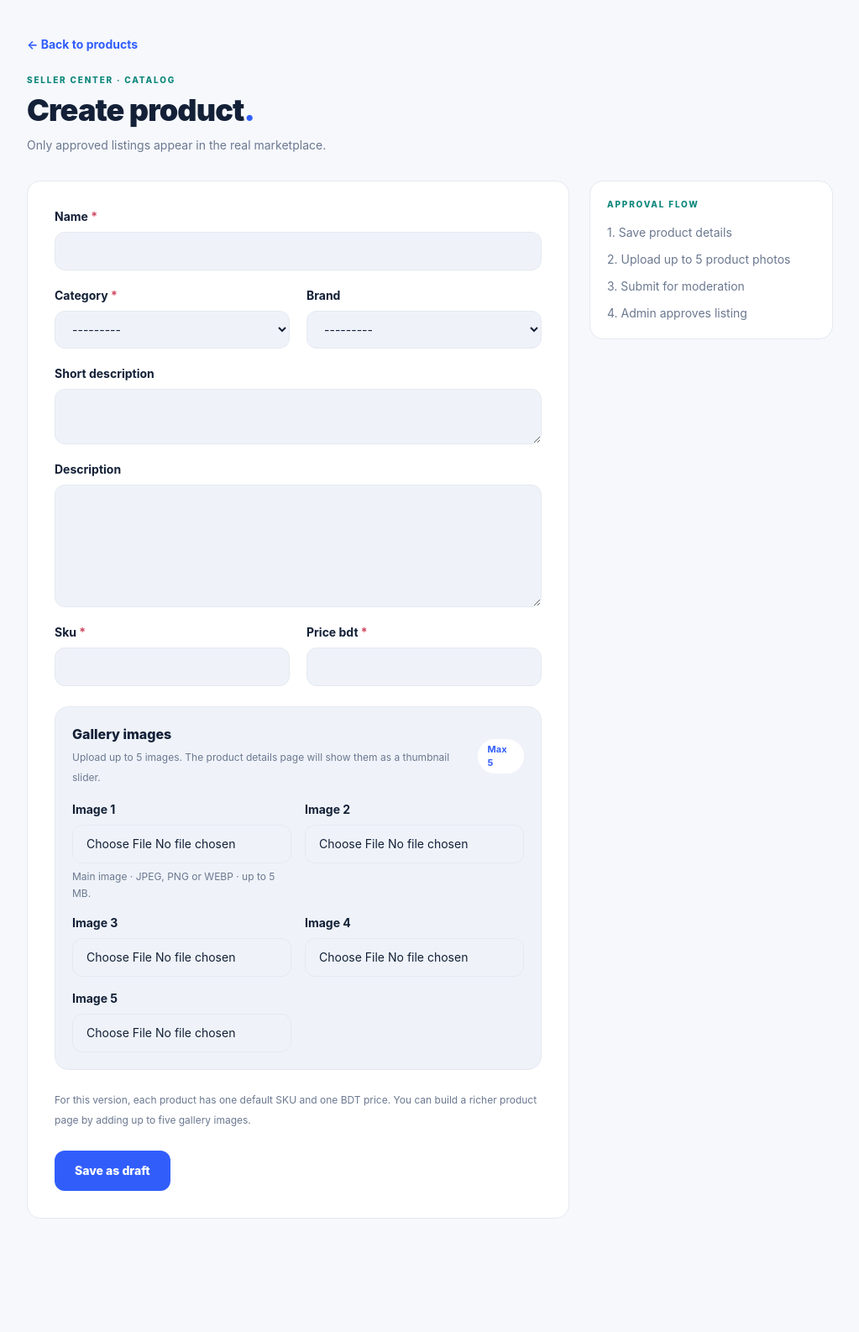
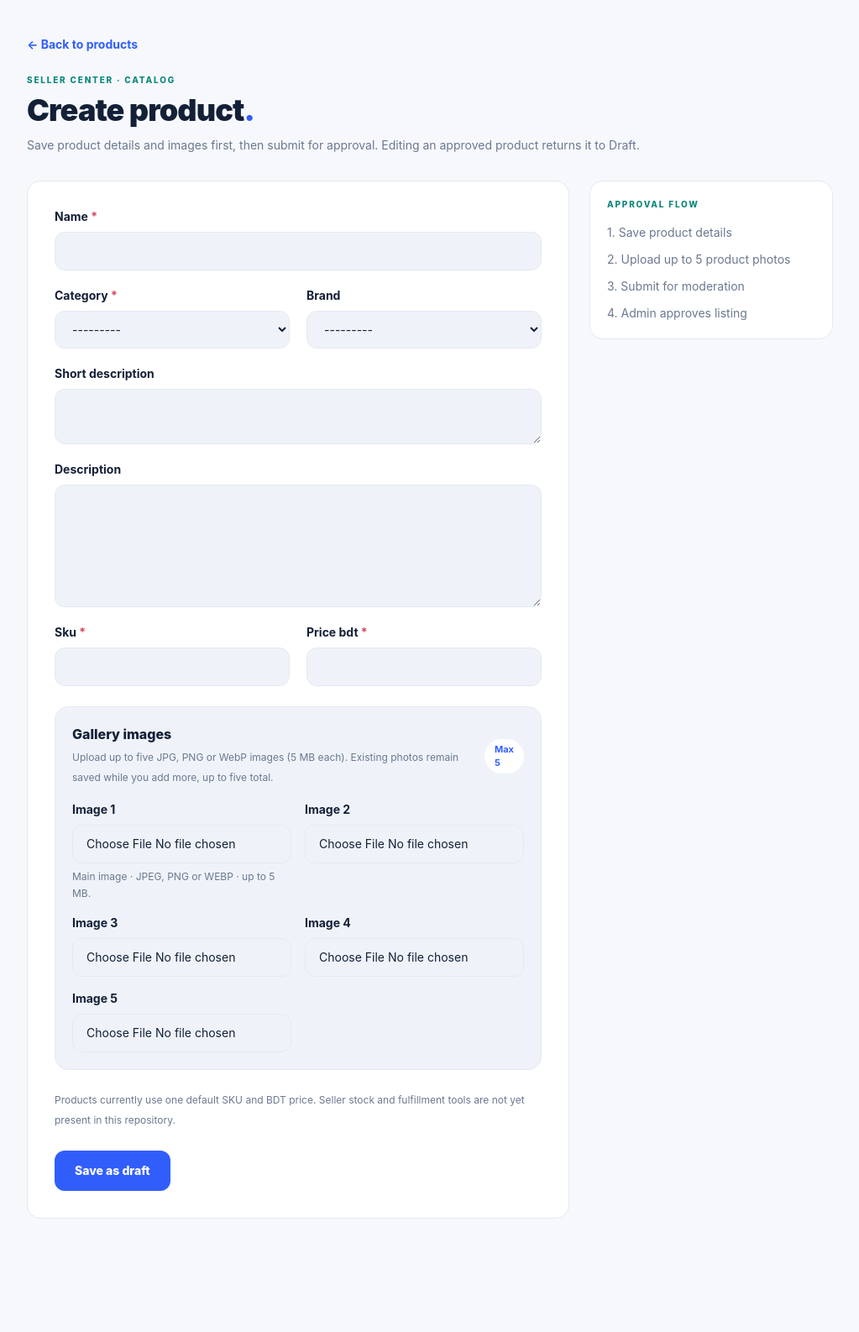
Before and after one commit to si-joy/Nexora-Marketplace, a Django app: page /seller/products/new/ in a window 1280 px wide. Shown: the part 163-1749 px from the top of the page at 84% size, without its empty margins (128-1151 px from the left). Run offline with Django 5.2, Linux system fonts and the light colour scheme; a user stored in the database is signed in; tables that the repository leaves empty hold one stand-in row (values such as "Sample post"); style sheets or scripts are compiled from the project's sources; some libraries are stand-ins or nearby versions.

Commit message:
Clarify gallery upload and approval workflow

```diff
--- a/templates/catalog/seller/product_form.html
+++ b/templates/catalog/seller/product_form.html
@@ -3,7 +3,7 @@
 {% block content %}
 <section class="mx-auto max-w-5xl px-4 pb-20 pt-10 sm:px-6 xl:px-8">
   <a href="{% url 'catalog:seller_products' %}" class="text-sm font-bold text-primary hover:underline">← Back to products</a>
-  <div class="mt-6 flex flex-wrap items-start justify-between gap-4"><div><p class="section-overline">SELLER CENTER · CATALOG</p><h1 class="mt-2 text-3xl font-black tracking-tight sm:text-4xl">{% if editing %}Edit product{% else %}Create product{% endif %}<span class="text-primary">.</span></h1><p class="mt-3 text-sm text-muted">Only approved listings appear in the real marketplace.</p></div>{% if editing %}<span class="rounded-full border border-line bg-surface px-4 py-2 text-sm font-bold text-muted">{{ product.get_status_display }}</span>{% endif %}</div>
+  <div class="mt-6 flex flex-wrap items-start justify-between gap-4"><div><p class="section-overline">SELLER CENTER · CATALOG</p><h1 class="mt-2 text-3xl font-black tracking-tight sm:text-4xl">{% if editing %}Edit product{% else %}Create product{% endif %}<span class="text-primary">.</span></h1><p class="mt-3 text-sm text-muted">Save product details and images first, then submit for approval. Editing an approved product returns it to Draft.</p></div>{% if editing %}<span class="rounded-full border border-line bg-surface px-4 py-2 text-sm font-bold text-muted">{{ product.get_status_display }}</span>{% endif %}</div>
   <div class="mt-8 grid gap-6 lg:grid-cols-[1fr_290px]">
     <form method="post" enctype="multipart/form-data" class="space-y-6 rounded-2xl border border-line bg-surface p-5 sm:p-8">{% csrf_token %}
       {% include 'components/forms/errors.html' %}
@@ -18,7 +18,7 @@
       </div>
 
       <div class="rounded-2xl border border-line bg-surface-soft p-4 sm:p-5">
-        <div class="flex items-center justify-between gap-3"><div><h2 class="text-base font-extrabold text-foreground">Gallery images</h2><p class="mt-1 text-xs leading-6 text-muted">Upload up to 5 images. The product details page will show them as a thumbnail slider.</p></div><span class="rounded-full bg-surface px-3 py-1 text-[11px] font-bold text-primary">Max 5</span></div>
+        <div class="flex items-center justify-between gap-3"><div><h2 class="text-base font-extrabold text-foreground">Gallery images</h2><p class="mt-1 text-xs leading-6 text-muted">Upload up to five JPG, PNG or WebP images (5 MB each). Existing photos remain saved while you add more, up to five total.</p></div><span class="rounded-full bg-surface px-3 py-1 text-[11px] font-bold text-primary">Max 5</span></div>
         <div class="mt-4 grid gap-4 sm:grid-cols-2">
           {% include 'components/forms/field.html' with field=form.image_1 %}
           {% include 'components/forms/field.html' with field=form.image_2 %}
@@ -28,7 +28,7 @@
         </div>
       </div>
 
-      <p class="text-xs leading-6 text-muted">For this version, each product has one default SKU and one BDT price. You can build a richer product page by adding up to five gallery images.</p>
+      <p class="text-xs leading-6 text-muted">Products currently use one default SKU and BDT price. Seller stock and fulfillment tools are not yet present in this repository.</p>
       <button type="submit" class="rounded-xl bg-primary px-6 py-3.5 text-sm font-extrabold text-on-primary hover:bg-primary-hover">Save as draft</button>
     </form>
     <aside class="space-y-5"><div class="rounded-2xl border border-line bg-surface p-5"><p class="section-overline">APPROVAL FLOW</p><div class="mt-4 space-y-3 text-sm text-muted"><p>1. Save product details</p><p>2. Upload up to 5 product photos</p><p>3. Submit for moderation</p><p>4. Admin approves listing</p></div></div>
```
